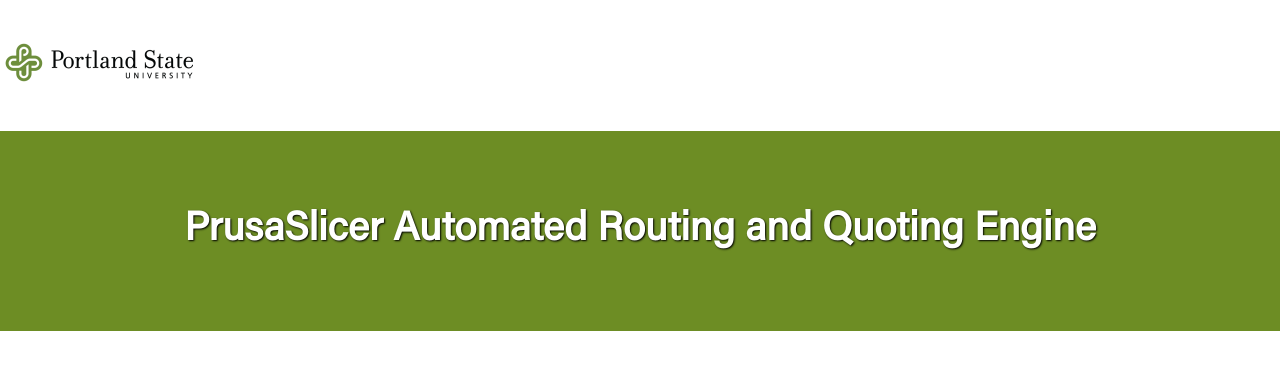
After one commit to Monarch-Capstone-Parqe/CapstoneParqe, a Flask app: template templates/base.html in a window 1280 px wide. The commit adds this page. Shown: the top 370 px of the page. Run offline with Flask 3, Linux system fonts and the light colour scheme; the template is opened without the code that fills it, so the values that code supplies are empty.

Commit message:
Switched to jinja templates

```diff
--- /dev/null
+++ b/templates/base.html
@@ -0,0 +1,42 @@
+<!DOCTYPE html>
+<html lang="en">
+  <head>
+    <meta charset="UTF-8" />
+    <meta name="viewport" content="width=device-width, initial-scale=1.0" />
+    <meta http-equiv="X-UA-Compatible" content="ie=edge" />
+    <title>
+      {{ title | default("PrusaSlicer Automated Routing and Quoting Engine") }}
+    </title>
+    <link
+      rel="stylesheet"
+      href="{{ url_for('static', filename='style.css') }}"
+    />
+    <link
+      rel="icon"
+      href="{{ url_for('static', filename='images/favicon.png') }}"
+      type="image/x-icon"
+    />
+    <link
+      rel="stylesheet"
+      href="https://fonts.googleapis.com/css2?family=Material+Symbols+Outlined:opsz,wght,FILL,GRAD@20..48,100..700,0..1,-50..200"
+    />
+    <script defer src="{{ url_for('static', filename='index.js') }}"></script>
+  </head>
+  <body>
+    <main>
+      <img
+        class="psu-logo"
+        src="{{ url_for('static', filename='images/psu_logo.png') }}"
+        alt="Portland State Logo"
+        width="200px"
+      />
+      <div class="header-box">
+        <h1 class="header-text">
+          {{ page_title | default("PrusaSlicer Automated Routing and Quoting
+          Engine") }}
+        </h1>
+      </div>
+      {% block content %}{% endblock %}
+    </main>
+  </body>
+</html>
```
Also changed, not shown: templates/userAPI/index.html (+5 -26 lines).
